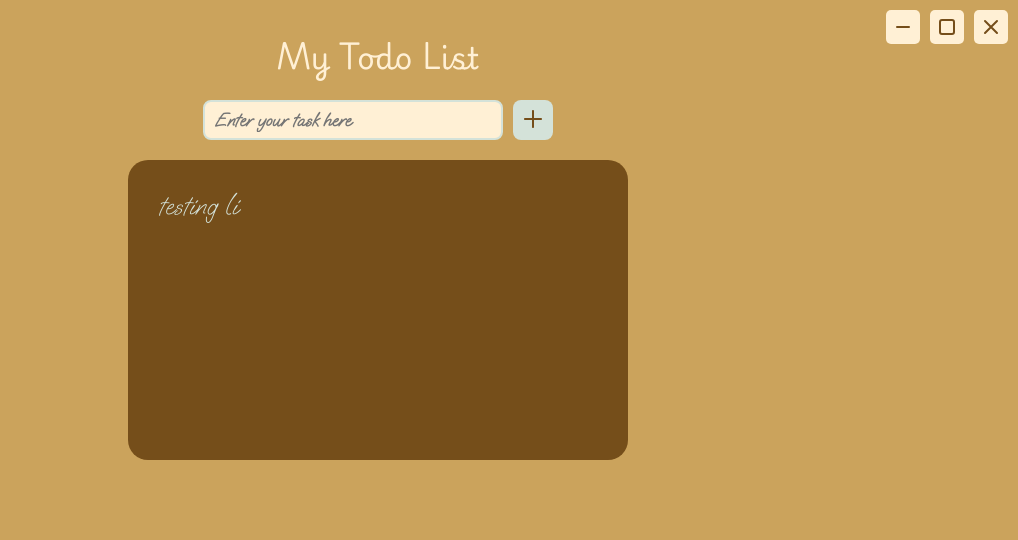
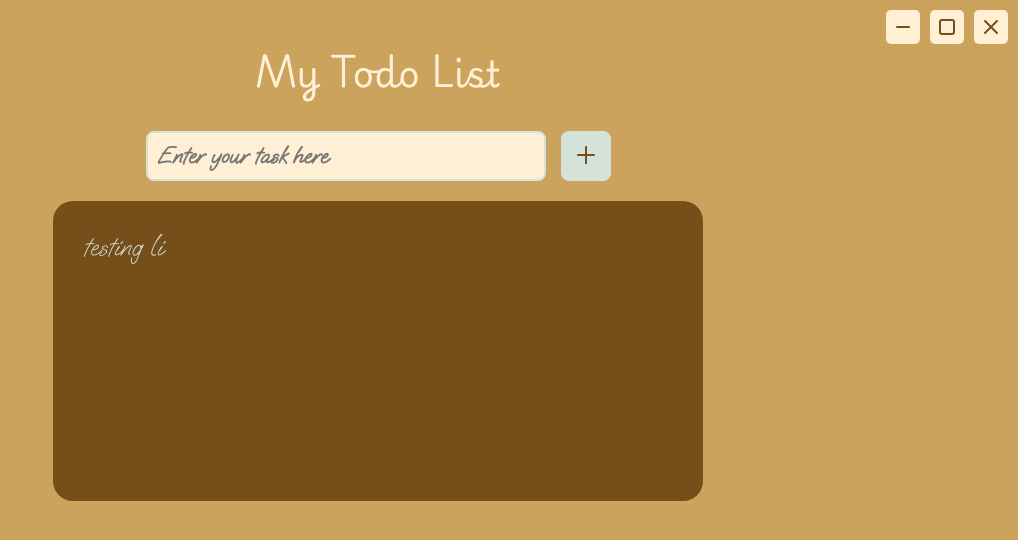
Before and after one commit to parham-ghasemi/todo-app, a website with bundled scripts: page index.html in a window 1280 px wide. Shown: the whole page, without its empty margins (262-1280 px from the left). Built offline with nearby package versions, Linux system fonts and the light colour scheme.

Commit message:
Styling changes

```diff
--- a/src/style/style.css
+++ b/src/style/style.css
@@ -30,20 +30,21 @@ body {
   gap: 20px;
 }
 
+.header {
+  font-family: "Playwrite";
+  font-weight: 300;
+  padding: 10px 0;
+  font-size: 2.3rem;
+}
+
 main {
-  width: 500px;
+  width: 650px;
   display: flex;
   flex-direction: column;
   justify-content: center;
   align-items: center;
   gap: 20px;
   height: 100%;
-}
-
-.header {
-  font-family: "Playwrite";
-  font-weight: 300;
-  font-size: 1.9rem;
 }
 
 .text-font {
@@ -94,14 +95,14 @@ main {
   display: flex;
   align-items: center;
   justify-content: center;
-  gap: 10px;
+  gap: 15px;
 }
 
 .task-input {
-  height: 40px;
-  width: 300px;
+  height: 50px;
+  width: 400px;
   padding: 0 10px;
-  font-size: 1.2rem;
+  font-size: 1.5rem;
   font-family: 'OoohBaby';
   font-weight: 700;
   border: 2px solid var(--primary-color);
@@ -121,8 +122,8 @@ main {
   display: flex;
   align-items: center;
   justify-content: center;
-  width: 40px;
-  height: 40px;
+  width: 50px;
+  height: 50px;
   background-color: var(--primary-color);
   color: var(--dark-color);
   border: none;
```
Also changed, not shown: 1 other file.
